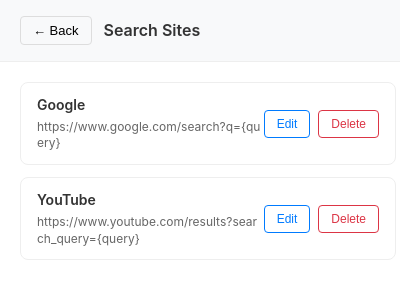
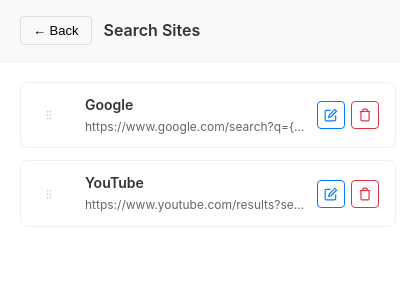
Before and after one commit to junseok44/jump_to_search, a browser extension: page popup.html in a window 400 px wide. Both pictures are taken after a click on the button 32 px from the left and 80 px from the top of the page. Drawn offline with Linux system fonts and the light colour scheme.

Commit message:
UI 디자인 개선: 텍스트 말줄임표 및 버튼 이벤트 처리 개선
- 사이트 이름과 URL 텍스트 말줄임표 처리로 레이아웃 안정성 향상
- Edit/Delete 버튼 클릭 이벤트 위임 개선으로 SVG 클릭 시에도 정상 작동
- 키보드 중심 워크플로우를 위한 동적 툴팁 시스템 구현

```diff
--- a/popup.css
+++ b/popup.css
@@ -211,13 +211,12 @@
 .site-item {
   display: flex;
   align-items: center;
-  justify-content: space-between;
   padding: 12px 16px;
   border: 1px solid #eee;
   border-radius: 8px;
   background: #fff;
-  cursor: move;
   transition: all 0.2s;
+  gap: 12px;
 }
 
 .site-item:hover {
@@ -230,34 +229,65 @@
   transform: rotate(2deg);
 }
 
+.drag-handle {
+  display: flex;
+  align-items: center;
+  justify-content: center;
+  width: 24px;
+  height: 24px;
+  margin-right: 12px;
+  color: #ccc;
+  cursor: grab;
+  transition: color 0.2s;
+}
+
+.drag-handle:hover {
+  color: #999;
+}
+
+.drag-handle:active {
+  cursor: grabbing;
+}
+
 .site-item-info {
   flex: 1;
+  min-width: 0;
 }
 
 .site-item-name {
   font-weight: 600;
   color: #333;
   margin-bottom: 4px;
+  white-space: nowrap;
+  overflow: hidden;
+  text-overflow: ellipsis;
 }
 
 .site-item-url {
   font-size: 12px;
   color: #666;
-  word-break: break-all;
+  white-space: nowrap;
+  overflow: hidden;
+  text-overflow: ellipsis;
 }
 
 .site-item-actions {
   display: flex;
-  gap: 8px;
+  gap: 6px;
+  flex-shrink: 0;
 }
 
 .site-item-actions button {
-  padding: 6px 12px;
+  width: 28px;
+  height: 28px;
+  padding: 0;
   border: 1px solid #ddd;
   border-radius: 4px;
   background: #fff;
   cursor: pointer;
-  font-size: 12px;
+  display: flex;
+  align-items: center;
+  justify-content: center;
   transition: all 0.2s;
 }
 
--- a/popup.js
+++ b/popup.js
@@ -131,11 +131,14 @@
 
     // Edit/Delete 버튼 이벤트 위임
     document.addEventListener("click", (e) => {
-      if (e.target.classList.contains("edit-btn")) {
-        const index = parseInt(e.target.getAttribute("data-index"));
+      const editBtn = e.target.closest(".edit-btn");
+      const deleteBtn = e.target.closest(".delete-btn");
+
+      if (editBtn) {
+        const index = parseInt(editBtn.getAttribute("data-index"));
         this.showEditSitePage(index);
-      } else if (e.target.classList.contains("delete-btn")) {
-        const index = parseInt(e.target.getAttribute("data-index"));
+      } else if (deleteBtn) {
+        const index = parseInt(deleteBtn.getAttribute("data-index"));
         this.deleteSite(index);
       }
     });
@@ -266,16 +269,35 @@
       const siteItem = document.createElement("div");
       siteItem.className = "site-item";
       siteItem.setAttribute("data-index", index);
-      siteItem.draggable = true;
 
       siteItem.innerHTML = `
+        <div class="drag-handle" draggable="true">
+          <svg width="12" height="12" viewBox="0 0 24 24" fill="none" stroke="currentColor" stroke-width="2">
+            <circle cx="9" cy="5" r="1"></circle>
+            <circle cx="9" cy="12" r="1"></circle>
+            <circle cx="9" cy="19" r="1"></circle>
+            <circle cx="15" cy="5" r="1"></circle>
+            <circle cx="15" cy="12" r="1"></circle>
+            <circle cx="15" cy="19" r="1"></circle>
+          </svg>
+        </div>
         <div class="site-item-info">
           <div class="site-item-name">${site.name}</div>
           <div class="site-item-url">${site.url}</div>
         </div>
         <div class="site-item-actions">
-          <button class="edit-btn" data-index="${index}">Edit</button>
-          <button class="delete-btn" data-index="${index}">Delete</button>
+          <button class="edit-btn" data-index="${index}" title="Edit site">
+            <svg width="14" height="14" viewBox="0 0 24 24" fill="none" stroke="currentColor" stroke-width="2">
+              <path d="M11 4H4a2 2 0 0 0-2 2v14a2 2 0 0 0 2 2h14a2 2 0 0 0 2-2v-7"></path>
+              <path d="m18.5 2.5 3 3L12 15l-4 1 1-4 9.5-9.5z"></path>
+            </svg>
+          </button>
+          <button class="delete-btn" data-index="${index}" title="Delete site">
+            <svg width="14" height="14" viewBox="0 0 24 24" fill="none" stroke="currentColor" stroke-width="2">
+              <polyline points="3,6 5,6 21,6"></polyline>
+              <path d="m19,6v14a2,2 0 0,1 -2,2H7a2,2 0 0,1 -2,-2V6m3,0V4a2,2 0 0,1 2,-2h4a2,2 0 0,1 2,2v2"></path>
+            </svg>
+          </button>
         </div>
       `;
 
@@ -287,20 +309,26 @@
   }
 
   setupDragAndDrop() {
+    const dragHandles = document.querySelectorAll(".drag-handle");
     const siteItems = document.querySelectorAll(".site-item");
 
-    siteItems.forEach((item) => {
-      item.addEventListener("dragstart", (e) => {
+    dragHandles.forEach((handle) => {
+      handle.addEventListener("dragstart", (e) => {
+        const item = handle.closest(".site-item");
         this.draggedElement = item;
         item.classList.add("dragging");
         e.dataTransfer.effectAllowed = "move";
       });
 
-      item.addEventListener("dragend", () => {
-        item.classList.remove("dragging");
-        this.draggedElement = null;
+      handle.addEventListener("dragend", () => {
+        if (this.draggedElement) {
+          this.draggedElement.classList.remove("dragging");
+          this.draggedElement = null;
+        }
       });
+    });
 
+    siteItems.forEach((item) => {
       item.addEventListener("dragover", (e) => {
         e.preventDefault();
         e.dataTransfer.dropEffect = "move";
```
